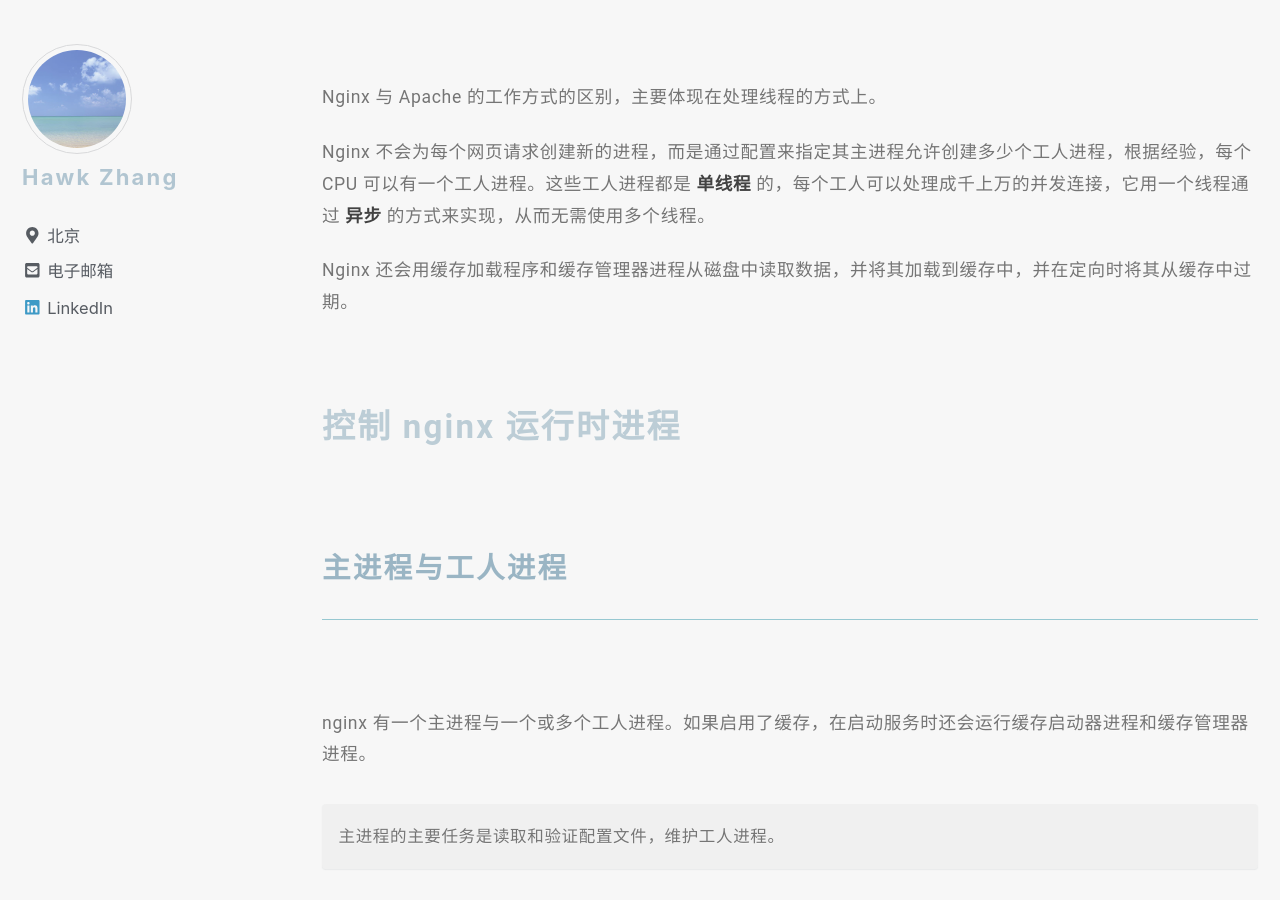
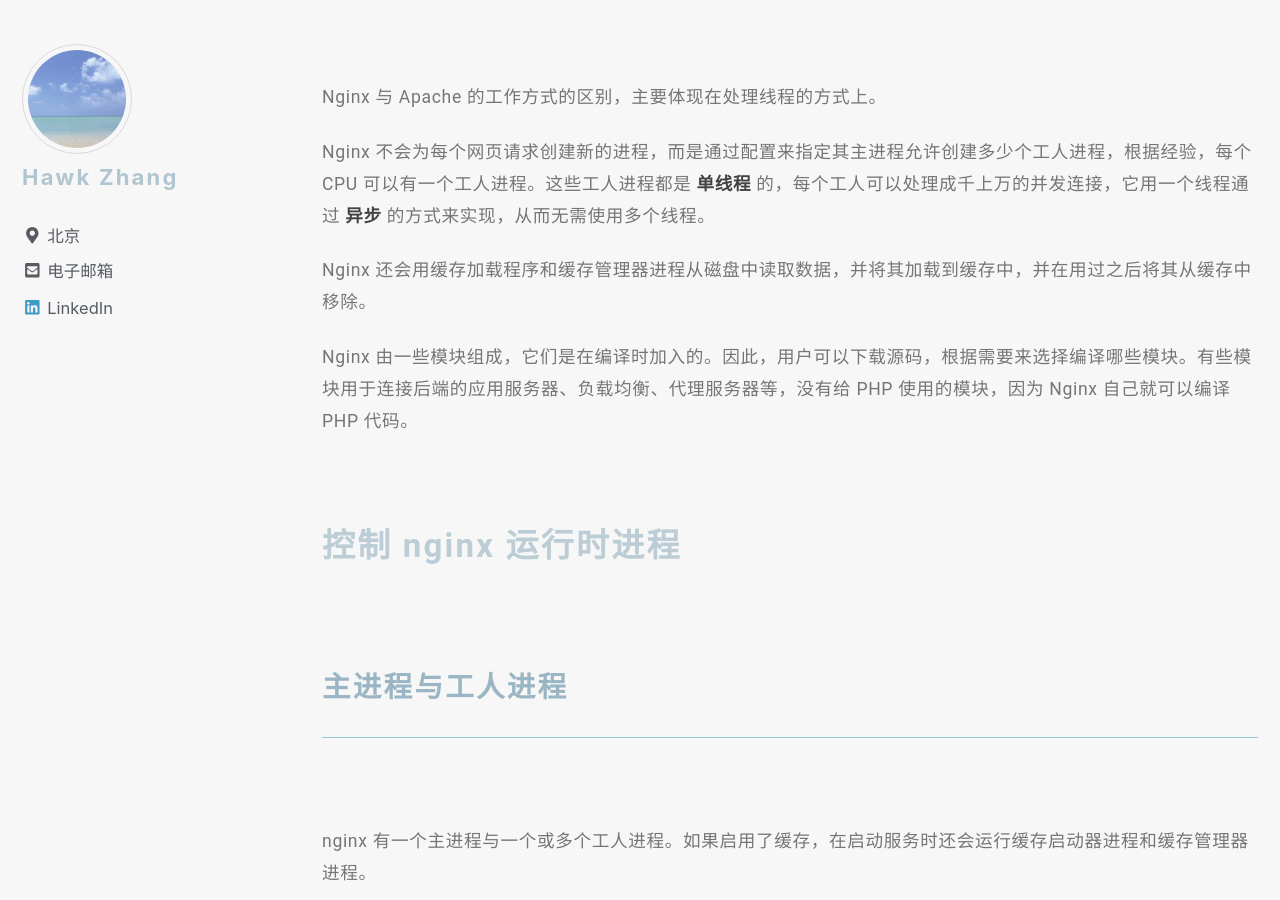
Before and after one commit to narru888/linotes_note, a Jekyll site: the page built from _posts/server/nginx/2016-01-03-nginx.basic.md, in a window 1280 px wide and 900 px high, scrolled down 2478 px. Built offline with Jekyll 4.4.1, drawn with Linux system fonts in a browser that asks for light colours; nearby versions of some CDN libraries; a script that is not in the unit is left out.

Commit message:
update on 2018-09-25 11:10:01 CST

```diff
--- a/_posts/server/nginx/2016-01-03-nginx.basic.md
+++ b/_posts/server/nginx/2016-01-03-nginx.basic.md
@@ -61,7 +61,9 @@
 
 Nginx 不会为每个网页请求创建新的进程，而是通过配置来指定其主进程允许创建多少个工人进程，根据经验，每个 CPU 可以有一个工人进程。这些工人进程都是 **单线程** 的，每个工人可以处理成千上万的并发连接，它用一个线程通过 **异步** 的方式来实现，从而无需使用多个线程。
 
-Nginx 还会用缓存加载程序和缓存管理器进程从磁盘中读取数据，并将其加载到缓存中，并在定向时将其从缓存中过期。
+Nginx 还会用缓存加载程序和缓存管理器进程从磁盘中读取数据，并将其加载到缓存中，并在用过之后将其从缓存中移除。
+
+Nginx 由一些模块组成，它们是在编译时加入的。因此，用户可以下载源码，根据需要来选择编译哪些模块。有些模块用于连接后端的应用服务器、负载均衡、代理服务器等，没有给 PHP 使用的模块，因为 Nginx 自己就可以编译 PHP 代码。
 
 
 
```
